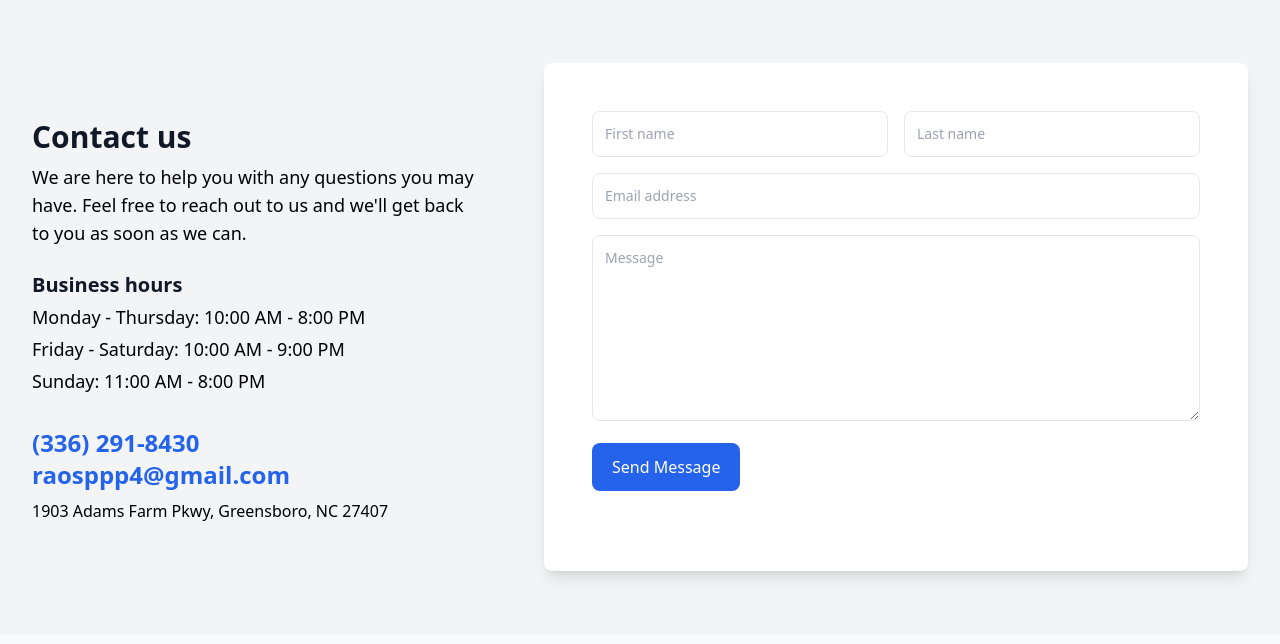
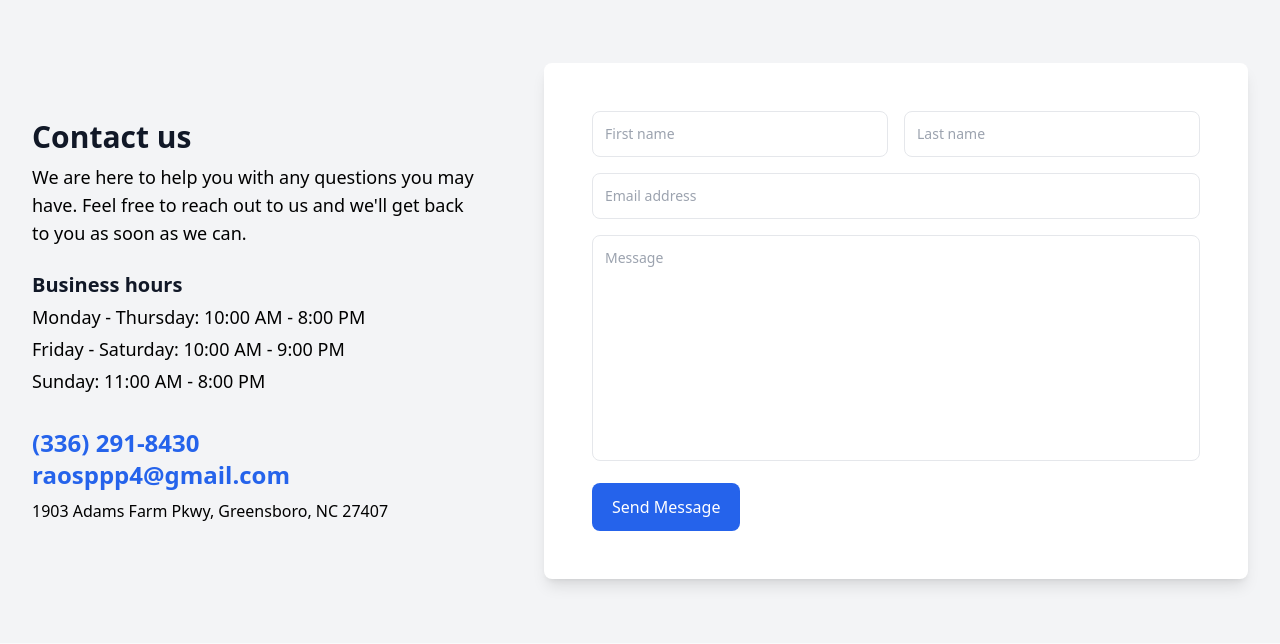
Before and after one commit to WormWaffles/RaosPool, a Flask app: page /contact in a window 1280 px wide. Shown: the part 74-718 px from the top of the page. Run offline with Flask 3, Linux system fonts and the light colour scheme; style sheets or scripts are compiled from the project's sources; parts of the project's set-up code (start-up, migrations or seed data) failed here and were passed over; some libraries are stand-ins or nearby versions.

Commit message:
contact page fix

```diff
--- a/templates/contact.html
+++ b/templates/contact.html
@@ -58,8 +58,8 @@
                     <div>
                         <label class="sr-only" for="message">Message</label>
 
-                        <textarea class="w-full rounded-lg border border-gray-200 p-3 text-sm" placeholder="Message"
-                            rows="8" id="message" name="message" minlength="10" maxlength="500" required></textarea>
+                        <textarea class="w-full rounded-lg border border-gray-200 p-3 text-sm resize-none" placeholder="Message"
+                            rows="10" id="message" name="message" minlength="10" maxlength="500" required></textarea>
                     </div>
 
                     <div class="mt-4">
```
